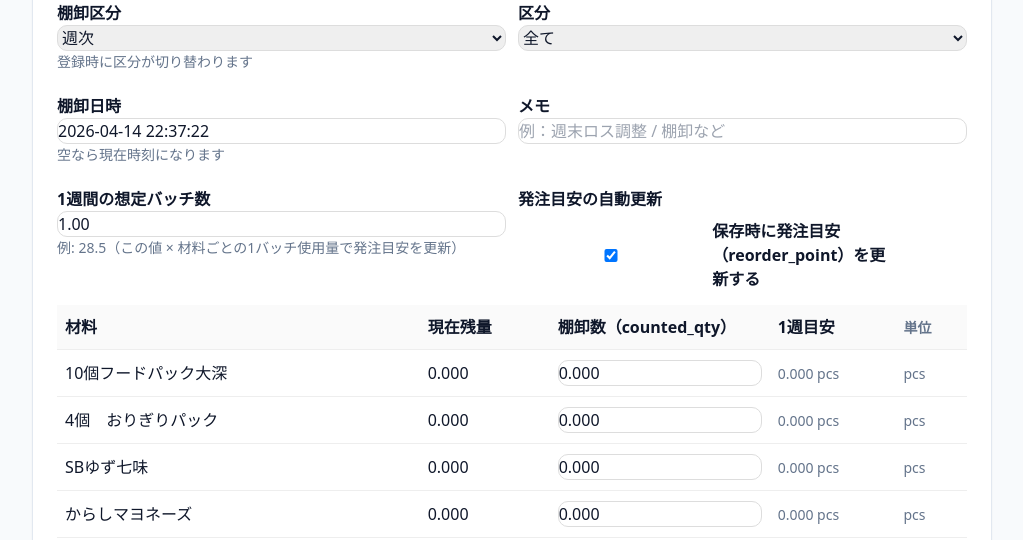
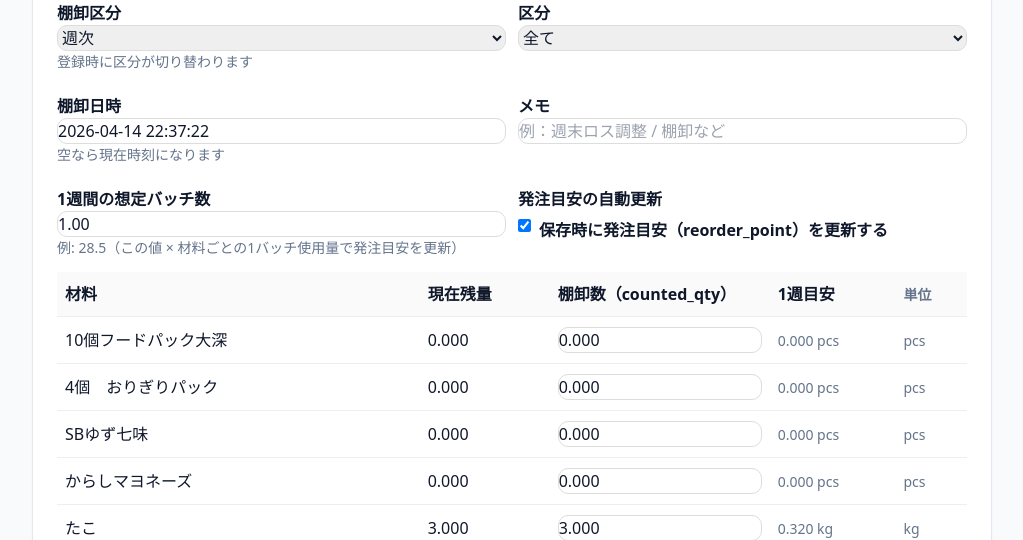
Before and after one commit to KohtaroNishimura/TAKO-OPS, a Flask app: page /stocktakes/weekly/new in a window 1280 px wide. Shown: the part 213-753 px from the top of the page, without its empty margins (128-1151 px from the left). Run offline with Flask 3, Linux system fonts and the light colour scheme; data comes from the database, SQL or seed files in the repository; some libraries are stand-ins or nearby versions.

Commit message:
スタイルシートにチェックボックスとラジオボタンのスタイルを追加し、棚卸新規作成フォームの発注目安自動更新ラベルのスタイルを調整しました。

```diff
--- a/static/style.css
+++ b/static/style.css
@@ -9,3 +9,9 @@ th { background: #fafafa; }
 .muted { color: #64748b; font-size: 0.875rem; }
 label { display:block; margin-top: 10px; font-weight: 600; }
 input, select, textarea { width: 100%; padding: 10px; border-radius: 10px; border: 1px solid #ddd; }
+input[type="checkbox"],
+input[type="radio"] {
+  width: auto;
+  padding: 0;
+  border: 0;
+}
--- a/templates/stocktake_new.html
+++ b/templates/stocktake_new.html
@@ -91,9 +91,9 @@
         <div>
           <label>発注目安の自動更新</label>
           <input type="hidden" name="apply_weekly_batches" value="0">
-          <label class="mt-2 inline-flex items-center gap-2">
+          <label class="mt-2 flex items-start gap-2">
             <input type="checkbox" name="apply_weekly_batches" value="1" checked>
-            <span>保存時に発注目安（reorder_point）を更新する</span>
+            <span class="leading-snug">保存時に発注目安（reorder_point）を更新する</span>
           </label>
           {% if not has_active_batch_config %}
             <div class="muted text-red-600">アクティブなバッチ設定がないため、バッチ換算による更新は0件になります。</div>
```
